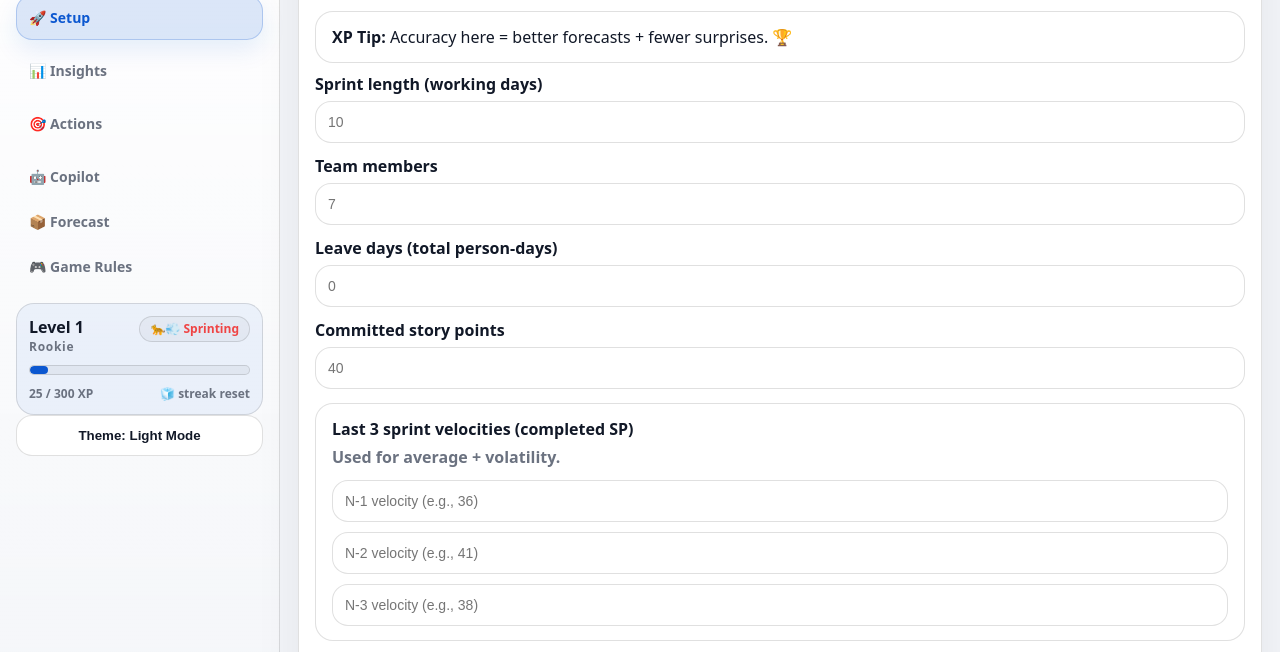
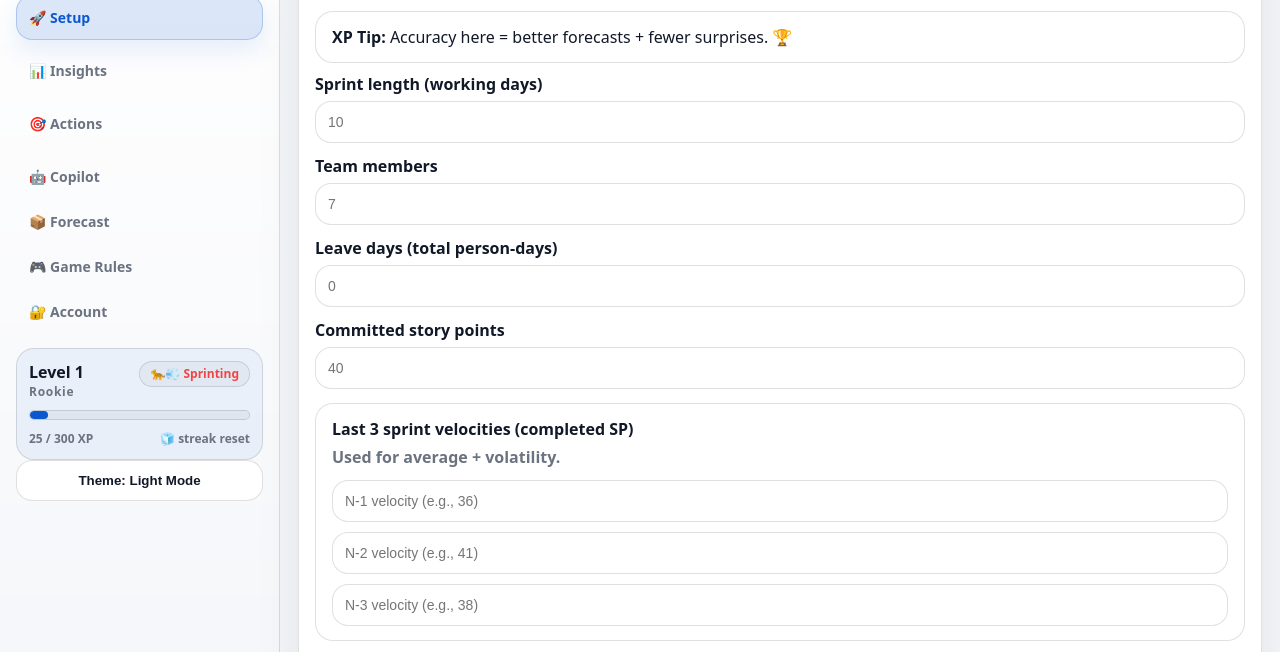
Before and after one commit to tkanchi/Modern-Joy, a plain HTML site: page index.html in a window 1280 px wide. Shown: the part 93-745 px from the top of the page. Drawn offline with nearby package versions, Linux system fonts and the light colour scheme.

Commit message:
Update index.html

```diff
--- a/index.html
+++ b/index.html
@@ -27,6 +27,7 @@
       </nav>
 <a class="navlink" href="forecast.html">📦 Forecast</a>
 <a class="navlink" href="gamerules.html">🎮 Game Rules</a>
+<a class="navlink" href="auth.html">🔐 Account</a>
 
       <!-- ✅ XP WIDGET (with Mood Badge) -->
       <div class="xpWidget">
```
